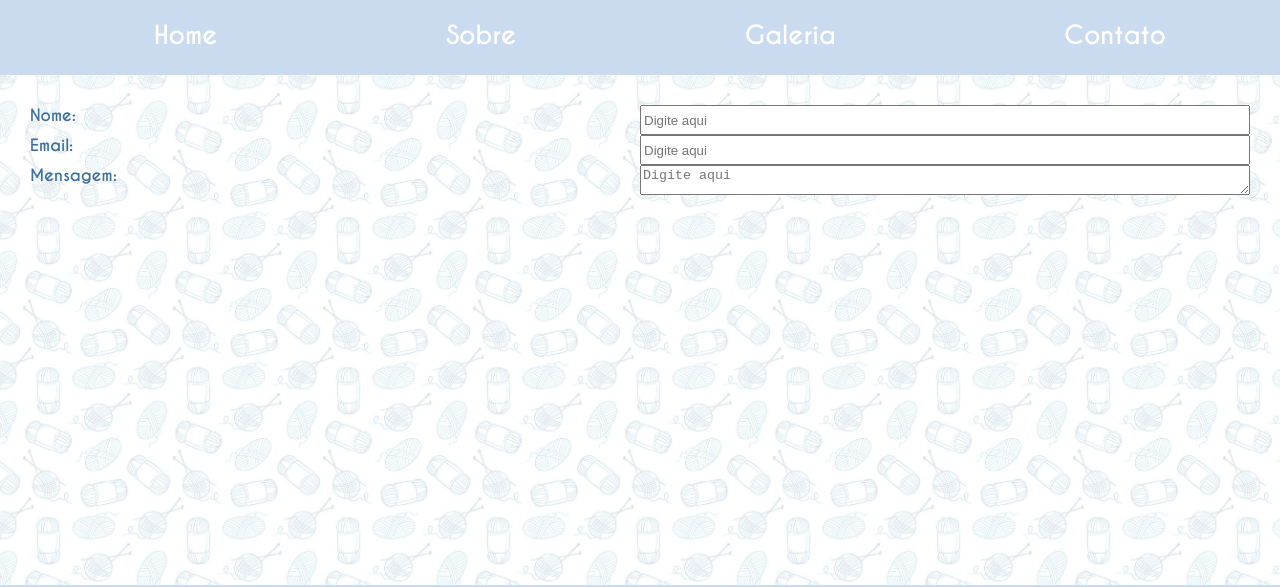
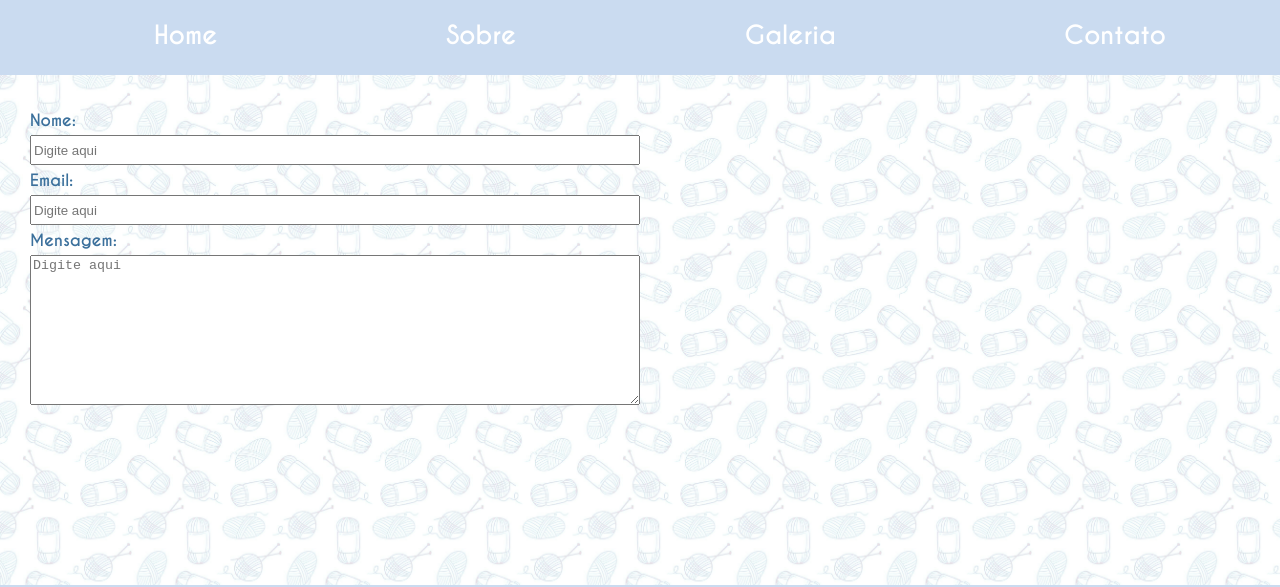
Before and after one commit to AnnyFeltz/anny.amigurumis.github.io, a plain HTML site: page contato.html in a window 1280 px wide. Shown: the part 175-762 px from the top of the page. Drawn offline with Linux system fonts and the light colour scheme.

Commit message:
commit: contato ajustes

```diff
--- a/css/estilo.css
+++ b/css/estilo.css
@@ -145,3 +145,16 @@ h1 {
 h3 {
     font-family: "Milk";
 }
+
+label {
+    grid-column: 1;
+    align-self: center;
+}
+
+input {
+    grid-column: 1;
+}
+
+textarea {
+    grid-column: 1;
+}
```
